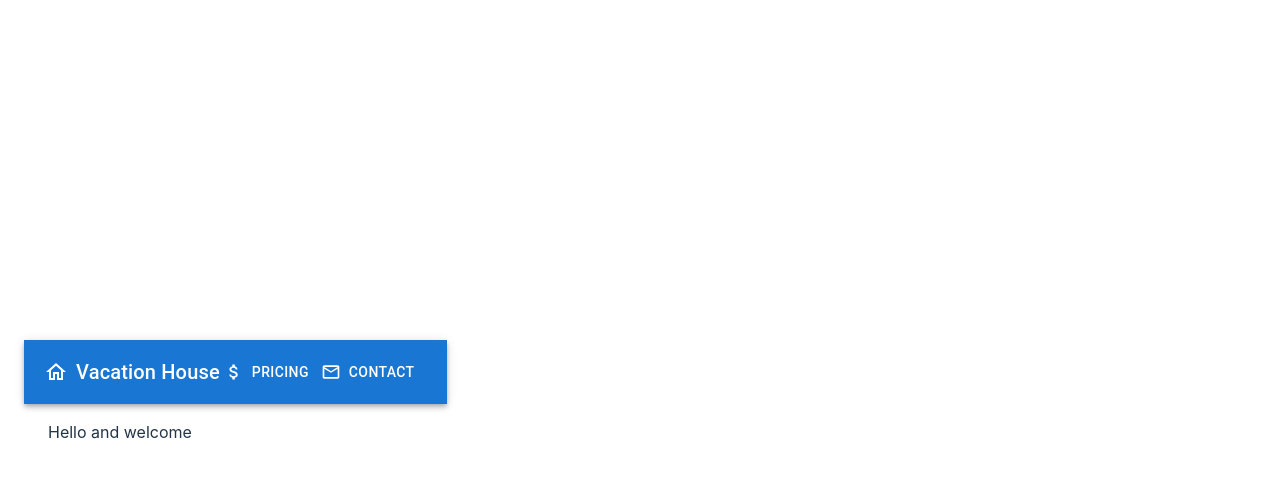
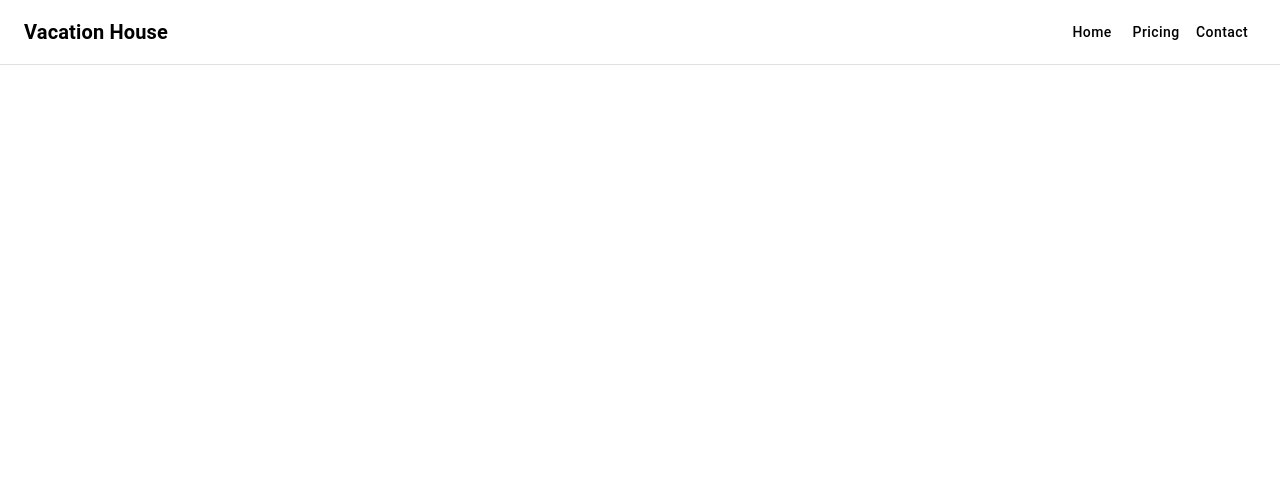
Before and after one commit to Bruswei/rorbu, a React (Vite) app: page / in a window 1280 px wide. Shown: the top 478 px of the page. Built offline with nearby package versions, Linux system fonts and the light colour scheme.

Commit message:
Add simple navbar to app

```diff
--- a/src/App.tsx
+++ b/src/App.tsx
@@ -1,12 +1,12 @@
-// src/App.tsx
 import React from 'react';
 import HomePage from './HomePage';
+import { BrowserRouter as Router } from 'react-router-dom';
 
 function App() {
   return (
-    <div className="App">
+    <Router>
       <HomePage />
-    </div>
+    </Router>
   );
 }
 
--- a/src/HomePage.tsx
+++ b/src/HomePage.tsx
@@ -1,52 +1,35 @@
 // src/HomePage.tsx
-import React from 'react';
-import { Container, AppBar, Toolbar, Typography, Button, IconButton } from '@mui/material';
-// import { BrowserRouter as Router, Route, Link, Routes } from 'react-router-dom';
-// import { Switch } from 'react-router';
-import { BrowserRouter as Router, Route, Link } from 'react-router-dom';
-import { Switch } from 'react-router-dom';
-import HomeIcon from '@mui/icons-material/HomeOutlined';
-import PricingIcon from '@mui/icons-material/AttachMoneyOutlined';
-import ContactIcon from '@mui/icons-material/MailOutlined';
-import Home from './pages/Home';
-import Pricing from './pages/Pricing';
-import Contact from './pages/Contact';
+import { AppBar, Toolbar, Typography, Button } from '@mui/material';
+import { Link as RouterLink } from 'react-router-dom';
 
-const HomePage: React.FC = () => {
+export default function HomePage() {
   return (
-    <Router>
-      <Container>
-        <AppBar position="static">
+    <>
+      <AppBar
+        position="sticky"
+        sx={{
+          backgroundColor: 'white',
+          color: 'black',
+          boxShadow: 'none',
+          borderBottom: '1px solid rgba(0, 0, 0, 0.12)',
+        }}
+      >
         <Toolbar>
-            <IconButton edge="start" color="inherit" aria-label="home" component={Link} to="/">
-              <HomeIcon />
-            </IconButton>
-            <Typography variant="h6" style={{ flexGrow: 1 }}>
+          <Typography variant="h6" component="div" sx={{ flexGrow: 1, fontWeight: 'bold' }}>
             Vacation House
           </Typography>
-            <Button color="inherit" startIcon={<PricingIcon />} component={Link} to="/pricing">
+          <Button component={RouterLink} to="/" color="inherit" sx={{ textTransform: 'none' }}>
+            Home
+          </Button>
+          <Button component={RouterLink} to="/pricing" color="inherit" sx={{ textTransform: 'none' }}>
             Pricing
           </Button>
-            <Button color="inherit" startIcon={<ContactIcon />} component={Link} to="/contact">
+          <Button component={RouterLink} to="/contact" color="inherit" sx={{ textTransform: 'none' }}>
             Contact
           </Button>
         </Toolbar>
       </AppBar>
-
-        <Switch>
-          <Route path="/pricing">
-            <Pricing />
-          </Route>
-          <Route path="/contact">
-            <Contact />
-          </Route>
-          <Route path="/">
-            <Home />
-          </Route>
-        </Switch>
-      </Container>
-    </Router>
+      {/* Add your main content here */}
+    </>
   );
-};
-
-export default HomePage;
+}
--- a/src/index.css
+++ b/src/index.css
@@ -67,3 +67,13 @@ button:focus-visible {
     background-color: #f9f9f9;
   }
 }
+
+body {
+  margin: 0;
+  padding: 0;
+}
+
+html, body, #root, #root>div {
+  height: 100%;
+  width: 100%;
+}
```
Lines whose indentation alone changed are shown as unchanged.
